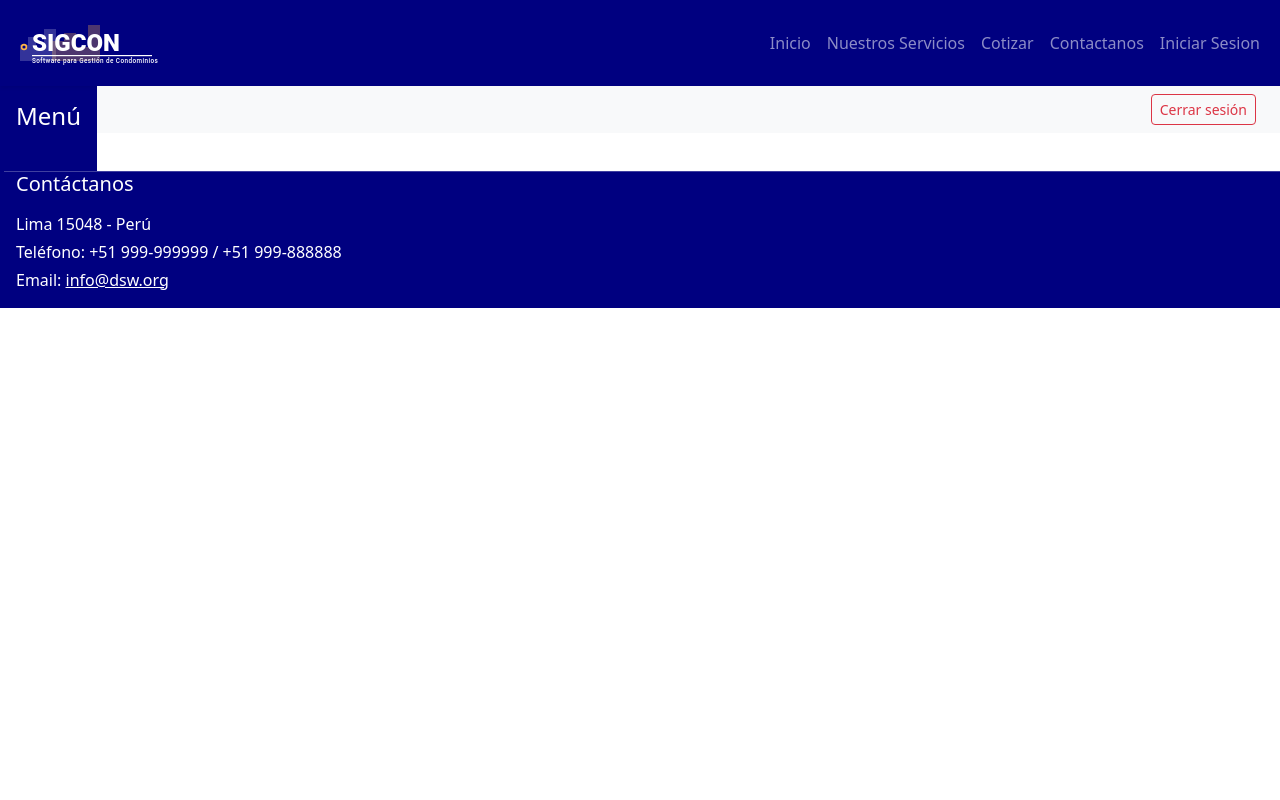
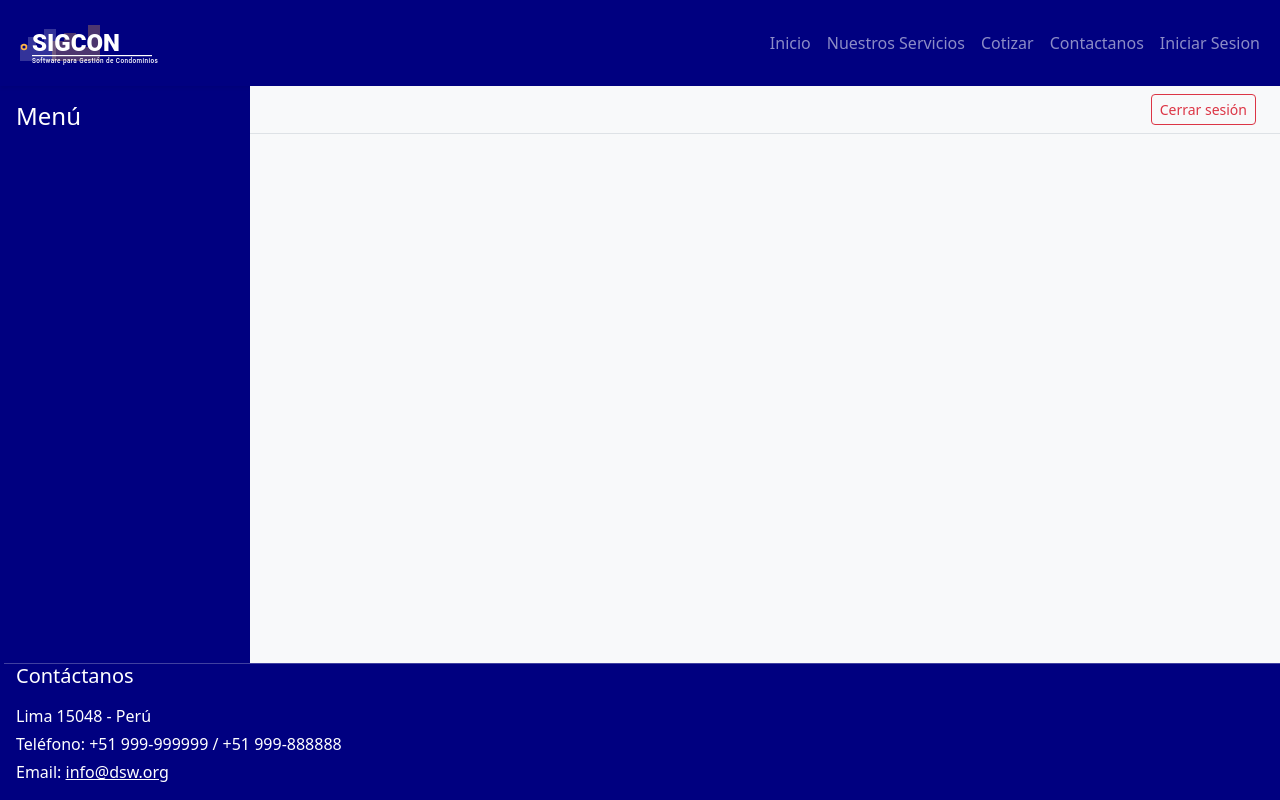
Before and after one commit to inwe-research-group/261dswS3AngularSigconFrontend, an Angular app: page /dashboard in a window 1280 px wide. Built offline with nearby package versions, Linux system fonts and the light colour scheme.

Commit message:
dashboard recupera opciones segun perfil

```diff
--- a/src/app/app.html
+++ b/src/app/app.html
@@ -1,4 +1,8 @@
-<app-header />
-<app-toast-container />
-<router-outlet />
-<app-footer />
+<div class="app-container">
+  <app-header />
+  <app-toast-container />
+  <main class="flex-grow-1 d-flex flex-column">
+    <router-outlet />
+  </main>
+  <app-footer />
+</div>
--- a/src/app/components/dashboard/dashboard.html
+++ b/src/app/components/dashboard/dashboard.html
@@ -1,4 +1,4 @@
-<div class="dashboard-container d-flex">
+<div class="dashboard-container d-flex flex-grow-1">
   <!-- Sidebar -->
   <div class="sidebar bg-primary text-white p-3">
     <h4 class="mb-4">Menú</h4>
@@ -14,7 +14,7 @@
   <!-- Main content -->
   <div class="main-content flex-grow-1 d-flex flex-column">
     <!-- Topbar -->
-    <nav class="navbar navbar-light bg-light justify-content-between px-4">
+    <nav class="navbar navbar-light bg-light justify-content-between px-4 border-bottom">
       <div>
         @if (user) {
           <strong>{{ user.names }} </strong> - <span>{{ user.rol.codigo }}</span>
@@ -24,7 +24,7 @@
     </nav>
 
     <!-- Main Section -->
-    <div class="content-area container-fluid p-0 flex-grow-1">
+    <div class="content-area container-fluid p-3 flex-grow-1">
       <router-outlet></router-outlet>
     </div>
   </div>
--- a/src/app/components/dashboard/dashboard.scss
+++ b/src/app/components/dashboard/dashboard.scss
@@ -0,0 +1,37 @@
+:host {
+  display: flex;
+  flex-direction: column;
+  flex: 1;
+  overflow: hidden;
+}
+
+.dashboard-container {
+  display: flex;
+  height: 100%;
+  overflow: hidden;
+}
+
+.sidebar {
+  width: 250px;
+  height: 100%;
+  overflow-y: auto;
+}
+
+.main-content {
+  flex: 1;
+  display: flex;
+  flex-direction: column;
+  height: 100%;
+  overflow: hidden;
+}
+
+.navbar {
+  flex-shrink: 0;
+}
+
+.content-area {
+  flex: 1;
+  overflow-y: auto;
+  padding: 1.5rem;
+  background-color: #f8f9fa;
+}
--- a/src/app/components/dashboard/dashboard.ts
+++ b/src/app/components/dashboard/dashboard.ts
@@ -15,10 +15,11 @@ export class Dashboard implements OnInit{
   sessionService=inject(SessionService);
   authService=inject(AuthService);
   router=inject(Router);
-  user:UserSesion|null=null;
+  user:UserSesion | null = null;
 
   ngOnInit(): void {
     this.user=this.sessionService.getInfoSession();
+    console.log(this.user)
   }
 
   logout(){
```
Also changed, not shown: src/app/model/user-sesion.ts (+4 -4 lines).
